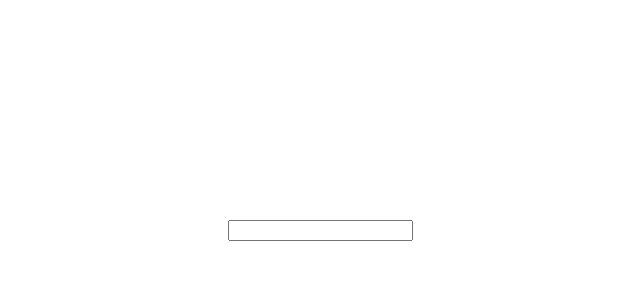
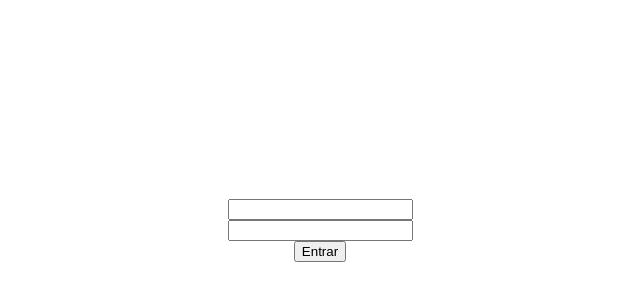
Before and after one commit to nullCommit/authtest, a Next.js app: page / in a window 1280 px wide. Shown: the part 170-470 px from the top of the page, without its empty margins (320-960 px from the left). Built offline with nearby package versions, Linux system fonts and the light colour scheme.

Commit message:
Cria form de autenticação

```diff
--- a/pages/index.tsx
+++ b/pages/index.tsx
@@ -1,9 +1,36 @@
+import { useState } from 'react';
 import styles from '../styles/Home.module.css';
 
 export default function Home() {
+  const [email, setEmail] = useState('');
+  const [password, setPassword] = useState('');
+
+  function handleSubmit(event) {
+    event.preventDefault();
+
+    const data = {
+      email,
+      password,
+    };
+
+    console.log(data);
+  }
+
   return (
-    <div className={styles.container}>
-      <input type='text' />
-    </div>
+    <form onSubmit={handleSubmit} className={styles.container}>
+      <input
+        type='email'
+        value={email}
+        onChange={e => setEmail(e.target.value)}
+      />
+
+      <input
+        type='password'
+        value={password}
+        onChange={e => setPassword(e.target.value)}
+      />
+
+      <button type='submit'>Entrar</button>
+    </form>
   );
 }
--- a/styles/Home.module.css
+++ b/styles/Home.module.css
@@ -1,5 +1,6 @@
 .container {
   display: flex;
+  flex-direction: column;
   height: 100vh;
   width: 100%;
   align-items: center;
```
